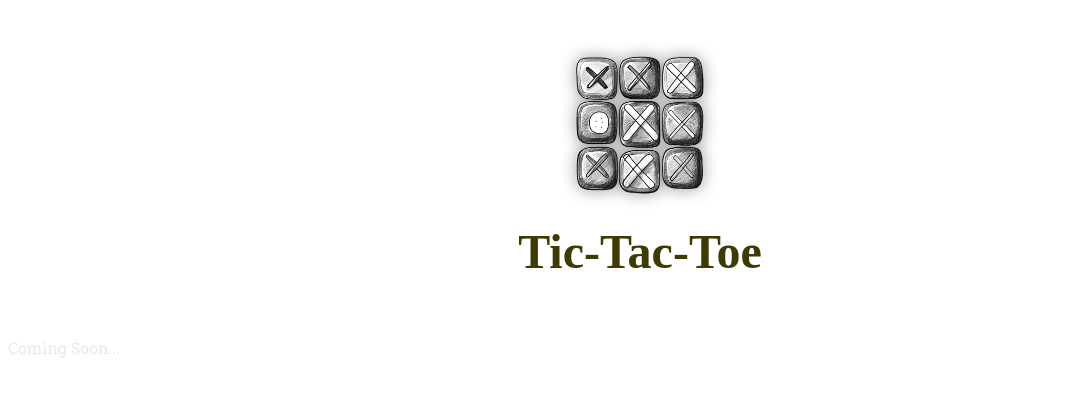
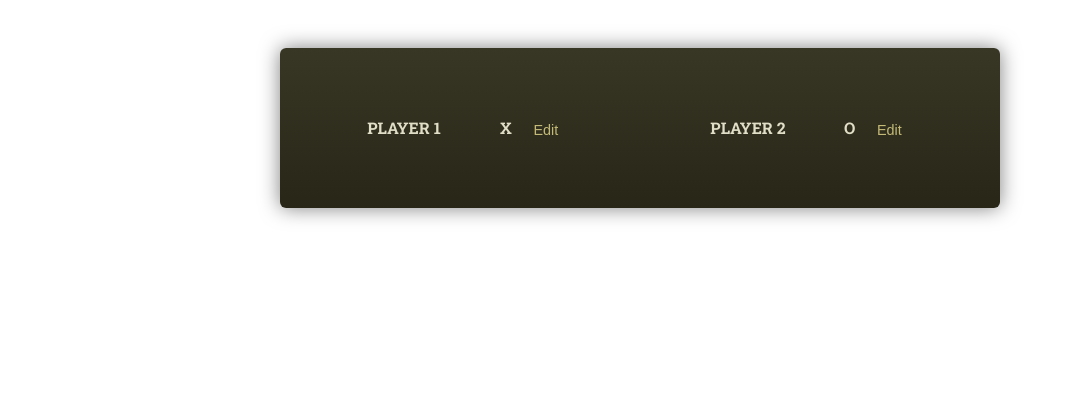
Before and after one commit to mitu1403/react-TicTacToe, a React (Vite) app: page / in a window 1280 px wide. Shown: the top 396 px of the page, without its empty margins (0-1067 px from the left). Built offline with nearby package versions, Linux system fonts and the light colour scheme; a web font is replaced by a local one.

Commit message:
splitting components & building reusable components

```diff
--- a/index.html
+++ b/index.html
@@ -7,10 +7,10 @@
     <title>React Tic-Tac-Toe</title>
   </head>
   <body>
-    <header>
+    <!-- <header>
       <img src="game-logo.png" alt="Hand drawn tic tac toe game board" />
       <h1>Tic-Tac-Toe</h1>
-    </header>
+    </header> -->
     <div id="root"></div>
     <script type="module" src="/src/index.jsx"></script>
   </body>
--- a/src/App.jsx
+++ b/src/App.jsx
@@ -1,11 +1,15 @@
-
+import Player from "./components/Player";
 function App() {
-
-
   return (
-    // <h1>React Tic-Tac-Toe</h1>
-    <p>Coming Soon...</p>
-  )
+    <main>
+      <div id="game-container">
+        <ol id="players">
+          <Player name="Player 1" symbol="X" />
+          <Player name="Player 2" symbol="O" />
+        </ol>
+      </div>
+    </main>
+  );
 }
 
-export default App
+export default App;
--- /dev/null
+++ b/src/components/Player.jsx
@@ -0,0 +1,11 @@
+export default function Player({name, symbol}) {
+  return (
+    <li>
+      <span className="player">
+        <span className="player-name">{name}</span>
+        <span className="player-symbol">{symbol}</span>
+      </span>
+      <button>Edit</button>
+    </li>
+  );
+}
```
